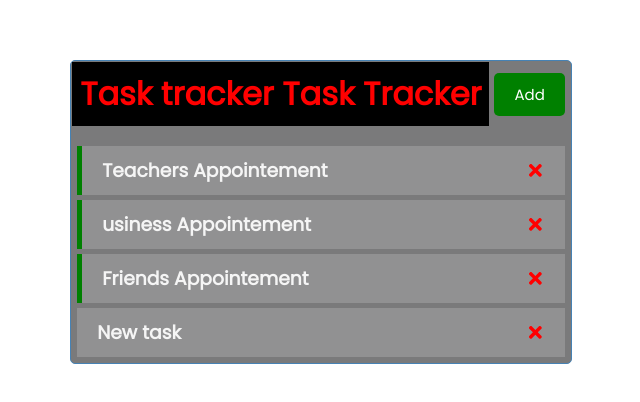
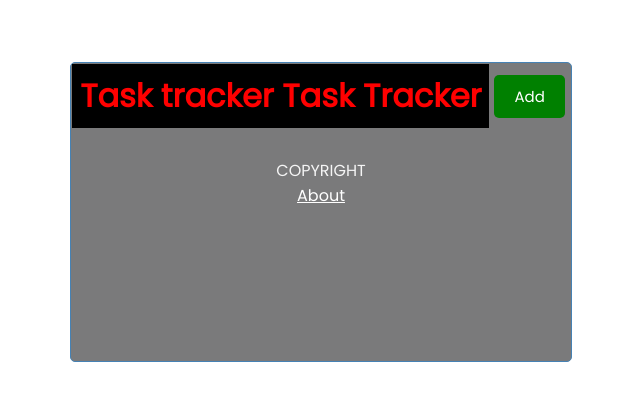
Before and after one commit to charu-dev/data-tracker, a React (Create React App) app: page /about in a window 1280 px wide. Shown: the part 188-590 px from the top of the page, without its empty margins (319-959 px from the left). Built offline with nearby package versions, Linux system fonts and the light colour scheme; data requests are answered from the project's data file.

Commit message:
React router dom is used

```diff
--- a/db.json
+++ b/db.json
@@ -17,12 +17,6 @@
       "text": "Friends Appointement",
       "day": "tuesday",
       "reminder": true
-    },
-    {
-      "text": "New task ",
-      "day": "hehehe",
-      "reminder": false,
-      "id": 5
     }
   ]
 }
--- a/package.json
+++ b/package.json
@@ -10,6 +10,7 @@
     "react": "^18.2.0",
     "react-dom": "^18.2.0",
     "react-icons": "^4.6.0",
+    "react-router-dom": "^6.4.2",
     "react-scripts": "5.0.1",
     "web-vitals": "^2.1.4"
   },
--- a/src/App.js
+++ b/src/App.js
@@ -1,7 +1,11 @@
 import './index.css';
+import {BrowserRouter as Router, Route,Routes} from 'react-router-dom'
 import { useState, useEffect } from 'react';
 import Tasks from './components/Tasks'
 import Header from './components/Header'
+import Footer from './components/Footer'
+
+import About from './components/About'
 import AddTask from './components/AddTask'
 function App() {
   const [showAddTask, setShowAddTask]=useState(false)
@@ -79,12 +83,25 @@
   return (
 
 
-    <div className="container">
+   <Router>
+     <div className="container">
       {/* <h1>Hello friend! Charu Here</h1> */}
       <Header onAdd={()=>setShowAddTask(!showAddTask)} showAddTask={showAddTask}/>
-      {showAddTask && <AddTask onAdd={addTask} />}
+      <Routes>
+        <Route path='/' exact render = {(props)=>(
+          <>
+           {showAddTask && <AddTask onAdd={addTask} />}
       {tasks.length>0?<Tasks tasks={tasks} onDelete={deleteTask} onToggle={toggleReminder} />:('No tasks to show')}
+
+
+          </>
+        )} />
+      <Route path='/about' component={About} />
+      </Routes>
+
+      <Footer />
     </div>
+   </Router>
   );
 }
 
--- /dev/null
+++ b/src/components/About.js
@@ -0,0 +1,12 @@
+
+const About=() =>{
+  return (
+    <div>
+    <h4>About me? Ask your mom!! </h4>
+    <a href="/">Go Back</a>
+    </div>
+  )
+}
+
+
+export default About
--- /dev/null
+++ b/src/components/Footer.js
@@ -0,0 +1,11 @@
+
+const Footer=()=> {
+  return (
+    <footer>
+        <p>COPYRIGHT</p>
+        <a href="/about">About</a>
+    </footer>
+  )
+}
+
+export default Footer
```
Also changed, not shown: 1 other file (tests, documents, lock files or other folders).
